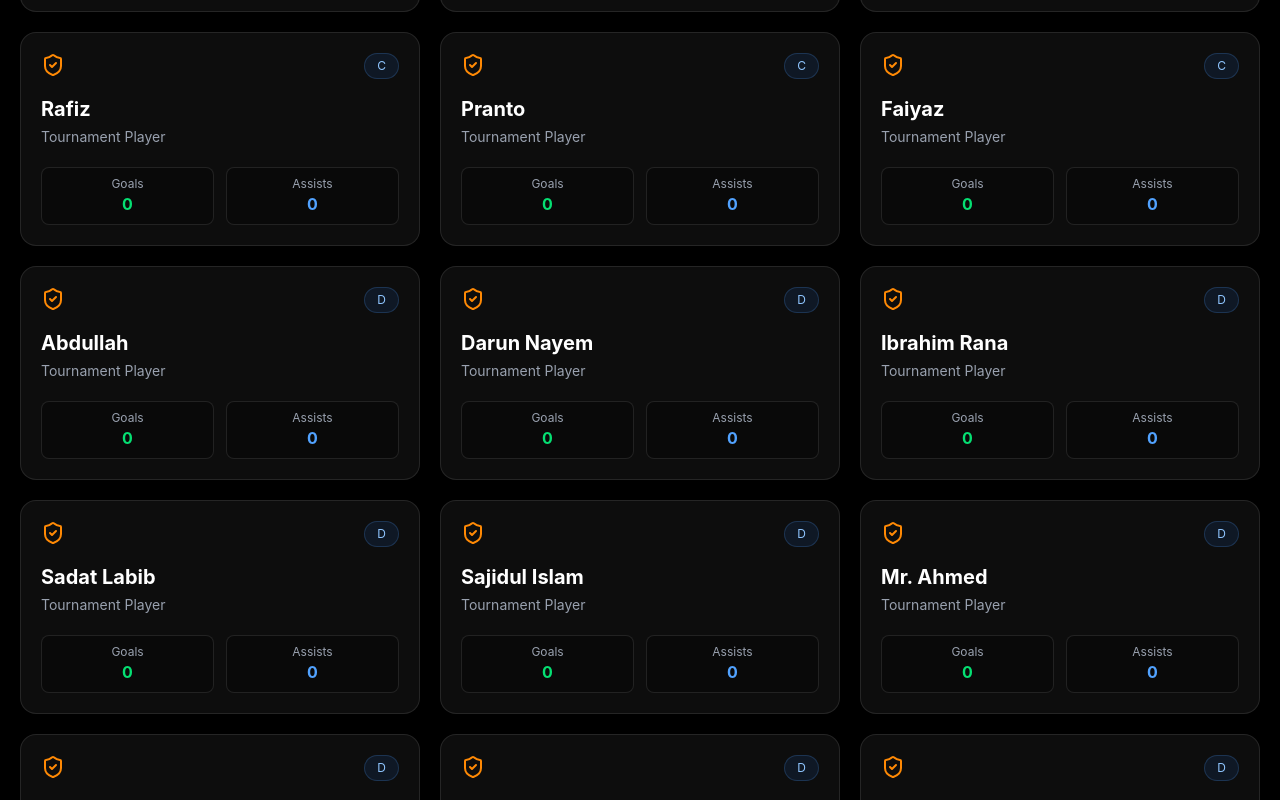
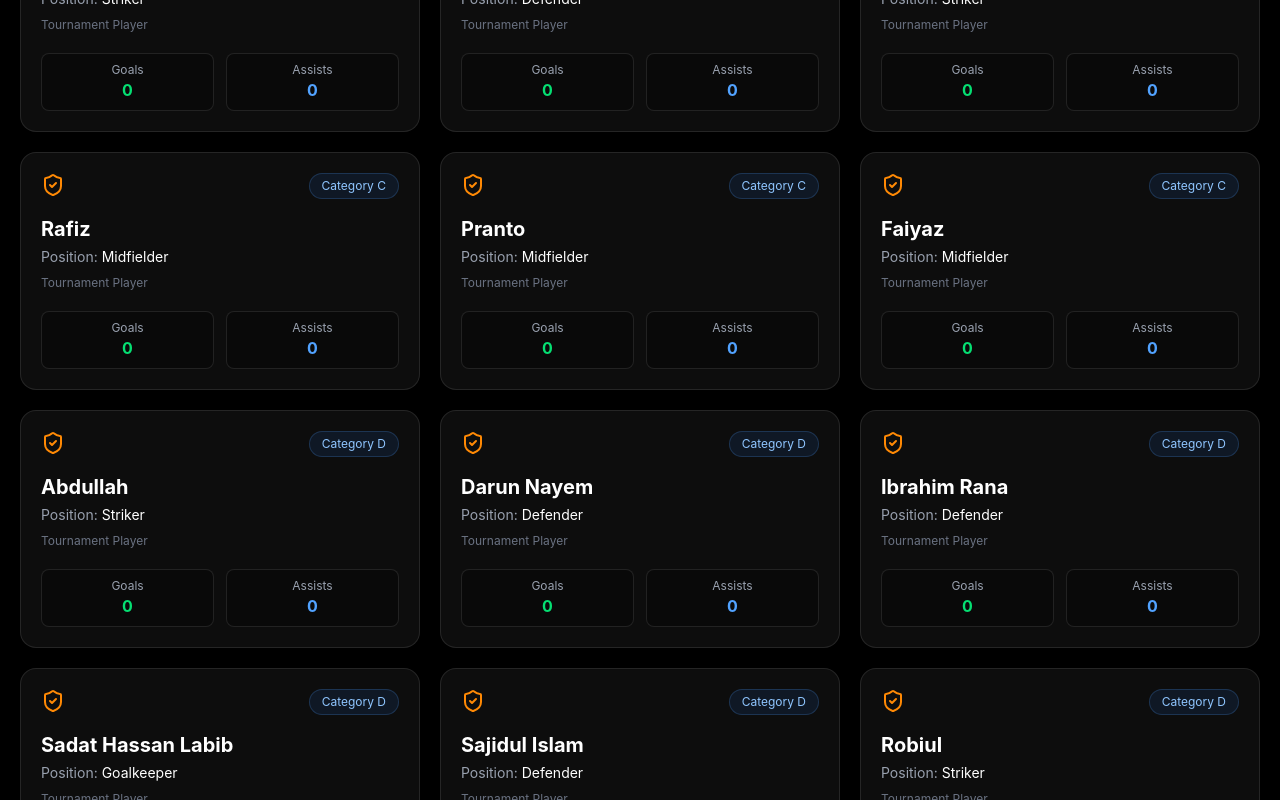
Before and after one commit to sadathassanlabib/-PRE-EID-FRIENDSHIP-CUP-2026, a Next.js app: page /players in a window 1280 px wide. Shown: the part 1780-2580 px from the top of the page. Built offline with nearby package versions, Linux system fonts and the light colour scheme.

Commit message:
player positon updated

```diff
--- a/src/app/(navber details)/data/players.jsx
+++ b/src/app/(navber details)/data/players.jsx
@@ -1,60 +1,60 @@
 export const players = {
   captains: [
-    { name: "Tamim Rahman", goals: 0, assists: 0 },
-    { name: "Tamim Ahmed", goals: 0, assists: 0 },
-    { name: "Monon Ahmed", goals: 0, assists: 0 },
-    { name: "Kawser Sheikh", goals: 0, assists: 0 },
-    { name: "Abu Sayed", goals: 0, assists: 0 },
-    { name: "Salman Farsi", goals: 0, assists: 0 }
+    { name: "Tamim Rahman", position: "Midfielder", goals: 0, assists: 0 },
+    { name: "Tamim Ahmed", position: "Midfielder", goals: 0, assists: 0 },
+    { name: "Monon Ahmed", position: "Striker", goals: 0, assists: 0 },
+    { name: "Kawser Sheikh", position: "Defender", goals: 0, assists: 0 },
+    { name: "Abu Sayed", position: "Striker", goals: 0, assists: 0 },
+    { name: "Salman Farsi", position: "Midfielder", goals: 0, assists: 0 }
   ],
 
   categories: {
     A: [
-      { name: "Ridoy", goals: 0, assists: 0 },
-      { name: "Miskat", goals: 0, assists: 0 },
-      { name: "Mehrab", goals: 0, assists: 0 },
-      { name: "Sabbir Rhman", goals: 0, assists: 0 },
-      { name: "Tamim Rahman", goals: 0, assists: 0 }
+      { name: "Ridoy", position: "Striker", goals: 0, assists: 0 },
+      { name: "Miskat", position: "Defender", goals: 0, assists: 0 },
+      { name: "Mehrab", position: "Striker", goals: 0, assists: 0 },
+      { name: "Sabbir Rahman", position: "Midfielder", goals: 0, assists: 0 },
+      { name: "Tamim Rahman", position: "Midfielder", goals: 0, assists: 0 }
     ],
 
     B: [
-      { name: "Monon", goals: 0, assists: 0 },
-      { name: "Faruk Hasan", goals: 0, assists: 0 },
-      { name: "Tamim Rahman", goals: 0, assists: 0 },
-      { name: "Tamim Rizwan", goals: 0, assists: 0 },
-      { name: "Salman Farsi", goals: 0, assists: 0 },
-      { name: "Asif Nazrul", goals: 0, assists: 0 },
-      { name: "Sowad", goals: 0, assists: 0 }
+      { name: "Monon", position: "Striker", goals: 0, assists: 0 },
+      { name: "Faruk Hasan", position: "Midfielder", goals: 0, assists: 0 },
+      { name: "Tamim Rahman", position: "Midfielder", goals: 0, assists: 0 },
+      { name: "Tamim Rizwan", position: "Midfielder", goals: 0, assists: 0 },
+      { name: "Salman Farsi", position: "Midfielder", goals: 0, assists: 0 },
+      { name: "Asif Nazrul", position: "Midfielder", goals: 0, assists: 0 },
+      { name: "Sowad", position: "Striker", goals: 0, assists: 0 }
     ],
 
     C: [
-      { name: "Abu Sayed", goals: 0, assists: 0 },
-      { name: "Kawsar", goals: 0, assists: 0 },
-      { name: "Mahfuz", goals: 0, assists: 0 },
-      { name: "Rafiz", goals: 0, assists: 0 },
-      { name: "Pranto", goals: 0, assists: 0 },
-      { name: "Faiyaz", goals: 0, assists: 0 }
+      { name: "Abu Sayed", position: "Striker", goals: 0, assists: 0 },
+      { name: "Kawsar", position: "Defender", goals: 0, assists: 0 },
+      { name: "Mahfuz", position: "Striker", goals: 0, assists: 0 },
+      { name: "Rafiz", position: "Midfielder", goals: 0, assists: 0 },
+      { name: "Pranto", position: "Midfielder", goals: 0, assists: 0 },
+      { name: "Faiyaz", position: "Midfielder", goals: 0, assists: 0 }
     ],
 
     D: [
-      { name: "Abdullah", goals: 0, assists: 0 },
-      { name: "Darun Nayem", goals: 0, assists: 0 },
-      { name: "Ibrahim Rana", goals: 0, assists: 0 },
-      { name: "Sadat Labib", goals: 0, assists: 0 },
-      { name: "Sajidul Islam", goals: 0, assists: 0 },
-      { name: "Mr. Ahmed", goals: 0, assists: 0 },
-      { name: "Masrafi Bin Alif", goals: 0, assists: 0 },
-      { name: "Nabil", goals: 0, assists: 0 },
-      { name: "Rizvi", goals: 0, assists: 0 },
-      { name: "Sowaif", goals: 0, assists: 0 },
-      { name: "GM Hasan", goals: 0, assists: 0 },
-      { name: "Arshad Vai", goals: 0, assists: 0 },
-      { name: "Galib", goals: 0, assists: 0 },
-      { name: "Mahim", goals: 0, assists: 0 },
-      { name: "Niloy", goals: 0, assists: 0 },
-      { name: "Kader Vai", goals: 0, assists: 0 },
-      { name: "Hasibul", goals: 0, assists: 0 },
-      { name: "Faozin", goals: 0, assists: 0 }
+      { name: "Abdullah", position: "Striker", goals: 0, assists: 0 },
+      { name: "Darun Nayem", position: "Defender", goals: 0, assists: 0 },
+      { name: "Ibrahim Rana", position: "Defender", goals: 0, assists: 0 },
+      { name: "Sadat Hassan Labib", position: "Goalkeeper", goals: 0, assists: 0 },
+      { name: "Sajidul Islam", position: "Defender", goals: 0, assists: 0 },
+      { name: "Robiul", position: "Striker", goals: 0, assists: 0 },
+      { name: "Masrafi Bin Alif", position: "Midfielder", goals: 0, assists: 0 },
+      { name: "Nabil", position: "Midfielder", goals: 0, assists: 0 },
+      { name: "Rizvi", position: "Striker", goals: 0, assists: 0 },
+      { name: "Sowaif", position: "Midfielder", goals: 0, assists: 0 },
+      { name: "GM Hasan", position: "Defender", goals: 0, assists: 0 },
+      { name: "Arshad", position: "Goalkeeper", goals: 0, assists: 0 },
+      { name: "Galib", position: "Defender", goals: 0, assists: 0 },
+      { name: "Mahim", position: "Defender", goals: 0, assists: 0 },
+      { name: "Niloy", position: "Midfielder", goals: 0, assists: 0 },
+      { name: "Kader Vai", position: "Midfielder", goals: 0, assists: 0 },
+      { name: "Hasibul", position: "Defender", goals: 0, assists: 0 },
+      { name: "Faozin", position: "Goalkeeper", goals: 0, assists: 0 }
     ]
   }
-}
+};
--- a/src/app/(navber details)/players/page.jsx
+++ b/src/app/(navber details)/players/page.jsx
@@ -20,16 +20,25 @@ const Player = () => {
   const basePlayers =
     activeCategory === 'ALL'
       ? allPlayers
-      : players.categories[activeCategory]
+      : players.categories[activeCategory] || []
 
   const filteredPlayers = basePlayers.filter((p) =>
     p.name.toLowerCase().includes(searchTerm.toLowerCase())
   )
 
+  // optimized category finder
   const getPlayerCategory = (name) => {
-    return Object.keys(players.categories).find((cat) =>
-      players.categories[cat].some((p) => p.name === name)
-    ) || 'Unlisted'
+    for (const cat of Object.keys(players.categories)) {
+      if (players.categories[cat].some((p) => p.name === name)) {
+        return cat
+      }
+    }
+    return 'Unlisted'
+  }
+
+  // get player position safely
+  const getPlayerPosition = (player) => {
+    return player.position || 'Unknown'
   }
 
   return (
@@ -132,7 +141,7 @@ const Player = () => {
                 <ShieldCheck className="text-orange-400" />
 
                 <span className="text-xs px-3 py-1 rounded-full bg-blue-500/10 text-blue-300 border border-blue-400/20">
-                  {getPlayerCategory(player.name)}
+                  Category {getPlayerCategory(player.name)}
                 </span>
 
               </div>
@@ -142,7 +151,13 @@ const Player = () => {
                 {player.name}
               </h3>
 
-              <p className="text-gray-400 text-sm mt-1">
+              {/* POSITION (NEW) */}
+              <p className="text-sm text-gray-400 mt-1">
+                Position: <span className="text-white">{getPlayerPosition(player)}</span>
+              </p>
+
+              {/* LABEL */}
+              <p className="text-gray-500 text-xs mt-2">
                 Tournament Player
               </p>
 
```
